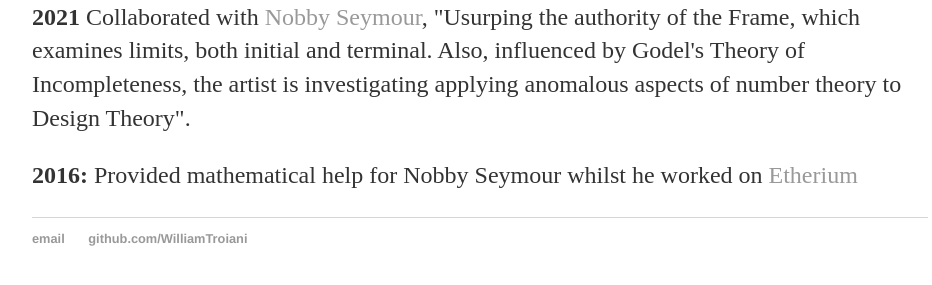
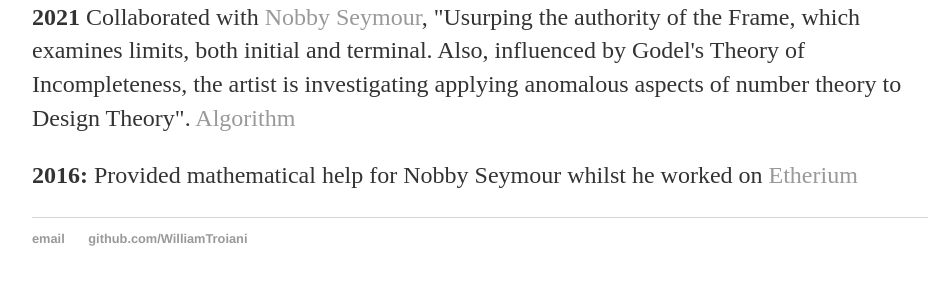
Before and after one commit to WilliamTroiani/WilliamTroiani.github.io, a Jekyll site: the page built from index.html, in a window 1280 px wide and 900 px high, scrolled down 2631 px. Shown: the part 594-879 px from the top of the window, without its empty margins (160-1092 px from the left). Built offline with Jekyll 4.4.1, drawn with Linux system fonts in a browser that asks for light colours.

Commit message:
small mfixes

```diff
--- a/index.html
+++ b/index.html
@@ -65,9 +65,9 @@ title: Will Troiani
 <p>"System F in the real world: Haskell and functional programming", <a href = "http://therisingsea.org/notes/talk-will-haskell.pdf">Notes</a>, the referenced talk by Rich Hickey is <a href = "https://www.infoq.com/presentations/Simple-Made-Easy/">Simple made easy</a></p>
 
 <h1>Music</h1>
-<p><b>2021:</b> <a hreft = "https://obduratefleet.bandcamp.com/album/obdurate">Obdurate</a></p>
+<p><b>2021:</b> <a href = "https://obduratefleet.bandcamp.com/album/obdurate">Obdurate</a></p>
 <p><b>2021:</b> Magneck (coming soon)</p>
 
 <h1>Art</h1>
-<p><b>2021</b> Collaborated with <a href="https://www.nobbyseymour.com.au/">Nobby Seymour</a>, "Usurping the authority of the Frame, which examines limits, both initial and terminal. Also, influenced by Godel's Theory of Incompleteness, the artist is investigating applying anomalous aspects of number theory to Design Theory".</p>
+<p><b>2021</b> Collaborated with <a href="https://www.nobbyseymour.com.au/">Nobby Seymour</a>, "Usurping the authority of the Frame, which examines limits, both initial and terminal. Also, influenced by Godel's Theory of Incompleteness, the artist is investigating applying anomalous aspects of number theory to Design Theory". <a href = "https://williamtroiani.github.io/pdfs/Nobby.pdf">Algorithm</a></p>
 <p><b>2016:</b> Provided mathematical help for Nobby Seymour whilst he worked on <a href="https://www.nobbyseymour.com.au/etherium-2016">Etherium</a> </p>
```
